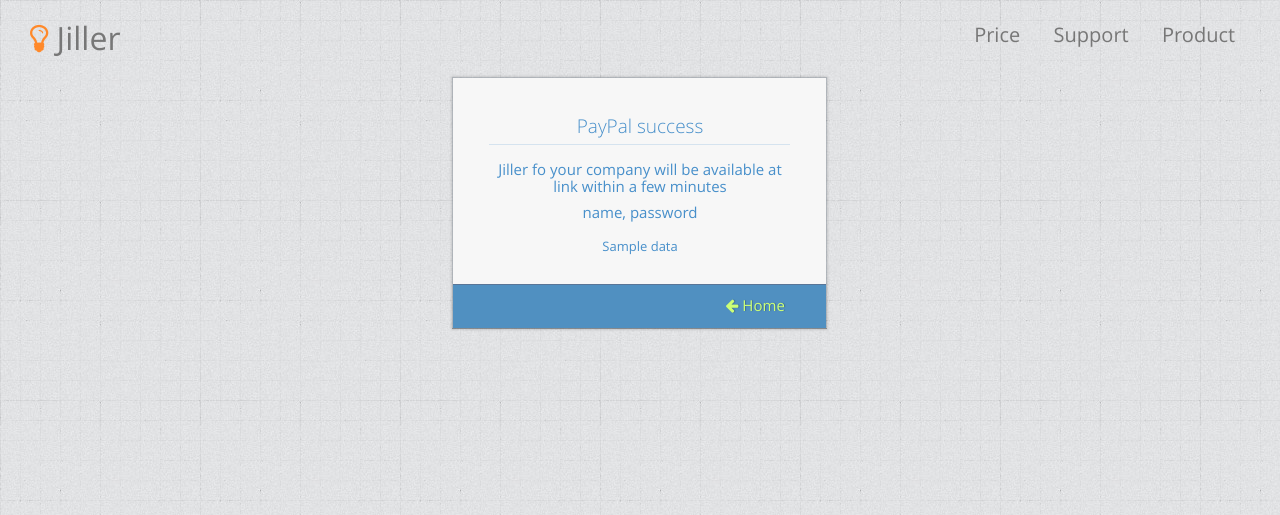
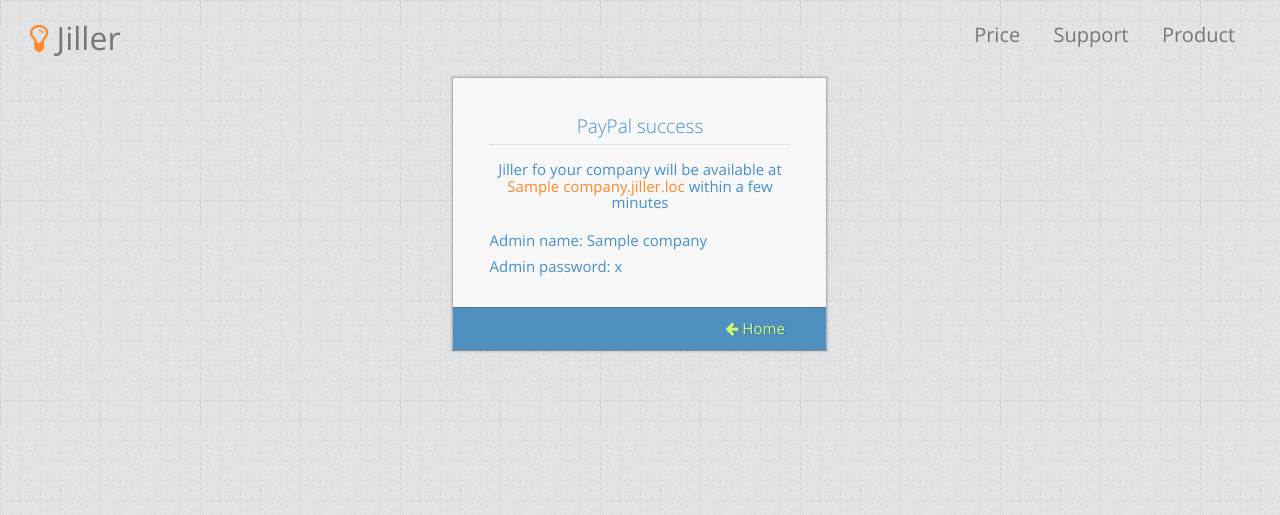
Before and after one commit to VitaliiSypchenko/jiller-manager, a Django app: template payment/templates/payment/done.html in a window 1280 px wide. Shown: the top 515 px of the page. Run offline with Django 3.2, Linux system fonts and the light colour scheme; tables that the repository leaves empty hold one stand-in row (values such as "Sample post"); the template is opened without the code that fills it: values that come from a table or form of the project are taken from there, most other values are stand-ins (such as "Sample title", 1, 10 or a date in 2020); some libraries are stand-ins or nearby versions.

Commit message:
add style

```diff
--- a/jiller_manager/settings.py
+++ b/jiller_manager/settings.py
@@ -25,7 +25,7 @@
 # SECURITY WARNING: don't run with debug turned on in production!
 DEBUG = True
 
-ALLOWED_HOSTS = ['84e384b7.ngrok.io', '127.0.0.1', 'localhost', '.jiller.loc']
+ALLOWED_HOSTS = ['0e9f124b.ngrok.io', '127.0.0.1', 'localhost', '.jiller.loc']
 
 # Application definition
 
--- a/payment/templates/payment/done.html
+++ b/payment/templates/payment/done.html
@@ -16,12 +16,17 @@
               </h4>
 
               <div class="center blue">
-                <h5>Jiller fo your company will be available at link within a few minutes</h5>
-                <h5>name, password</h5>
-
-                <div class="space-6"></div>
-
-                {{ data }}
+                {% if company %}
+                <h5>Jiller fo your company will be available at
+                    <a class="orange" href="{{ company.name }}">{{ company.name }}.jiller.loc</a> within a few minutes</h5>
+                <div class="align-left">
+                  <div class="space-6"></div>
+                  <h5>Admin name: {{ company.admin_name }}</h5>
+                  <h5>Admin password: {{ company.admin_pass }}</h5>
+                </div>
+                {% else %}
+                  <h5>Your company is creating!</h5>
+                {% endif %}
               </div>
 
               <div class="space-6"></div>
@@ -31,8 +36,13 @@
 
             <div class="pull-right width-30">
               <a href="{% url 'home' %}" class="user-signup-link">
+                {%  if company %}
                 <i class="ace-icon fa fa-arrow-left"></i>
                 Home
+                {% else %}
+                  Update info
+                  <i class="ace-icon fa fa-upload"></i>
+                {% endif %}
               </a>
             </div>
 
```
Also changed, not shown: payment/views.py (+12 -21 lines).
